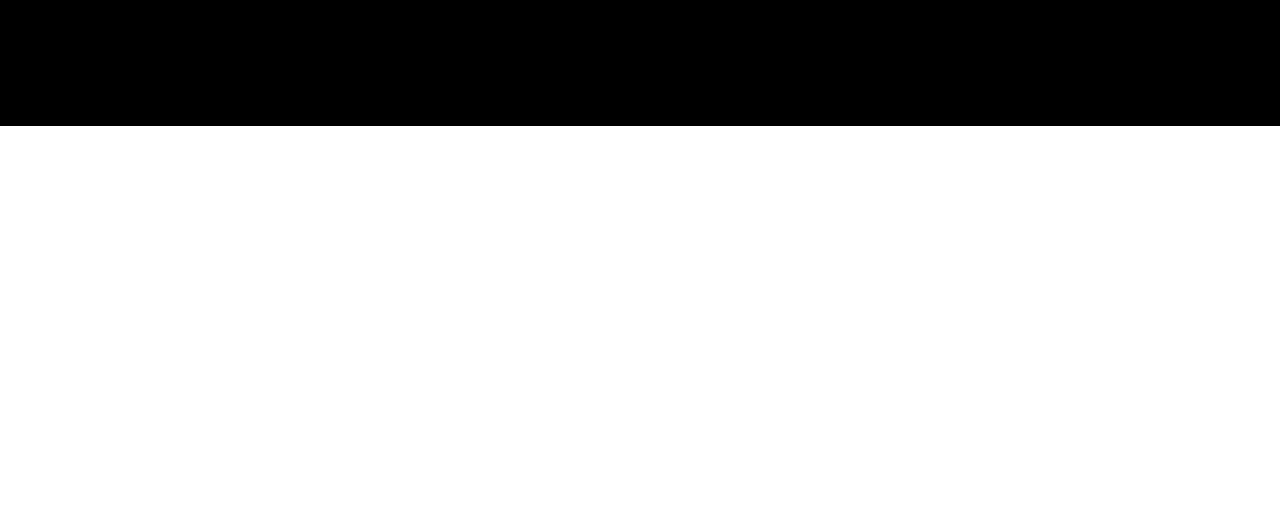
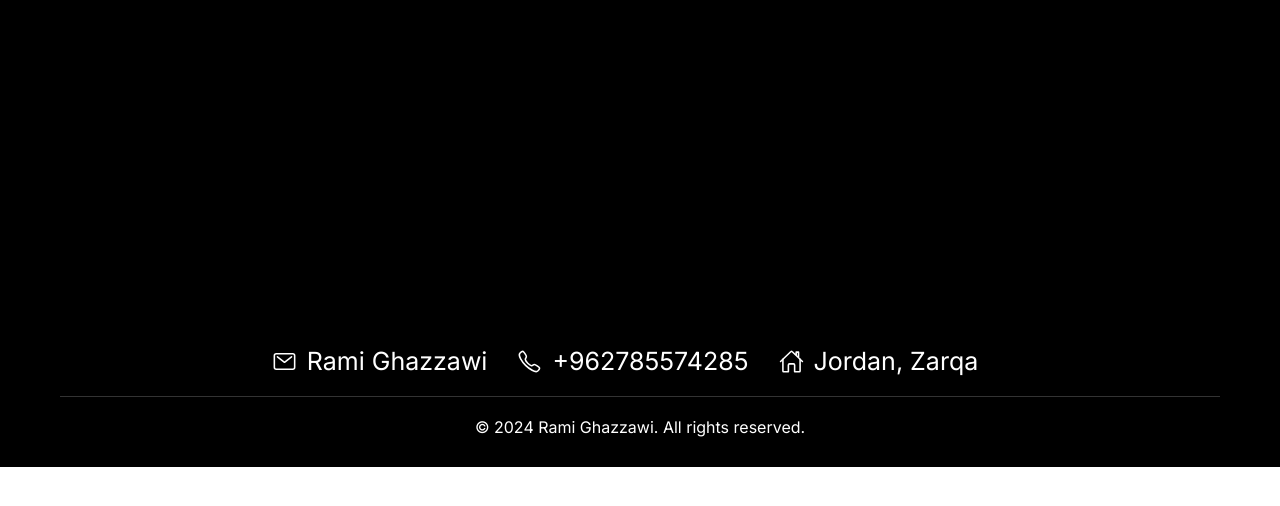
Before and after one commit to ramighazzawi2002/portfolio, a plain HTML site: page index.html in a window 1280 px wide. Shown: the part 3433-3939 px from the top of the page. After the commit the page ends 3900 px from the top, so only its background shows below. Drawn offline with nearby package versions, Linux system fonts and the light colour scheme.

Commit message:
Add Footer

```diff
--- a/css/style.css
+++ b/css/style.css
@@ -11,7 +11,6 @@ html{
 
 
 body{
-  height: 1000000px;
   font-family: "Inter", sans-serif;
 }
 
@@ -369,6 +368,35 @@ nav ul li a:hover{
 }
 
 
+footer{
+    background-color: #000;
+    color: #fff;
+    padding: 20rem 0 3rem 0;
+    text-align: center;
+}
+
+.footer__social-links{
+    display: flex;
+    justify-content: center;
+    gap: 3rem;
+    margin-bottom: 2rem;
+    border-bottom: 1px solid rgba(255,255,255,.2);
+    padding: 2rem;
+}
+
+.footer__link{
+    font-size: 2.5rem;
+    color: #fff ;
+    text-decoration: none;
+    align-items: center;
+    display: flex;
+    gap: 1rem;
+}
+
+.footer__copy-right{
+    font-size: 1.6rem;
+}
+
 /*
 .skills {
     display: flex;
--- a/index.html
+++ b/index.html
@@ -195,7 +195,20 @@
             </div>
        </section>
     </main>
+    <footer>
+        <div class="container">
+            <div class="footer">
+                <div class="footer__social-links">
+                    <div class="social-links__logo"><a href="#" class="footer__link"><ion-icon name="mail-outline"></ion-icon> Rami Ghazzawi</a></div>
+                    <div class="social-links__logo"><a href="#" class="footer__link"><ion-icon name="call-outline"></ion-icon> +962785574285</a></div>
+                    <div class="social-links__logo"><a href="#" class="footer__link"><ion-icon name="home-outline"></ion-icon>Jordan, Zarqa</a></div>
+                    <div class="social-links__logo"></div>
+                </div>
 
+                <p class="footer__copy-right">&copy; 2024 Rami Ghazzawi. All rights reserved.</p>
+            </div>
+        </div>
+    </footer>
     <script type="module" src="https://unpkg.com/ionicons@7.1.0/dist/ionicons/ionicons.esm.js"></script>
     <script nomodule src="https://unpkg.com/ionicons@7.1.0/dist/ionicons/ionicons.js"></script>
     <script src="https://unpkg.com/aos@2.3.1/dist/aos.js"></script>
```
